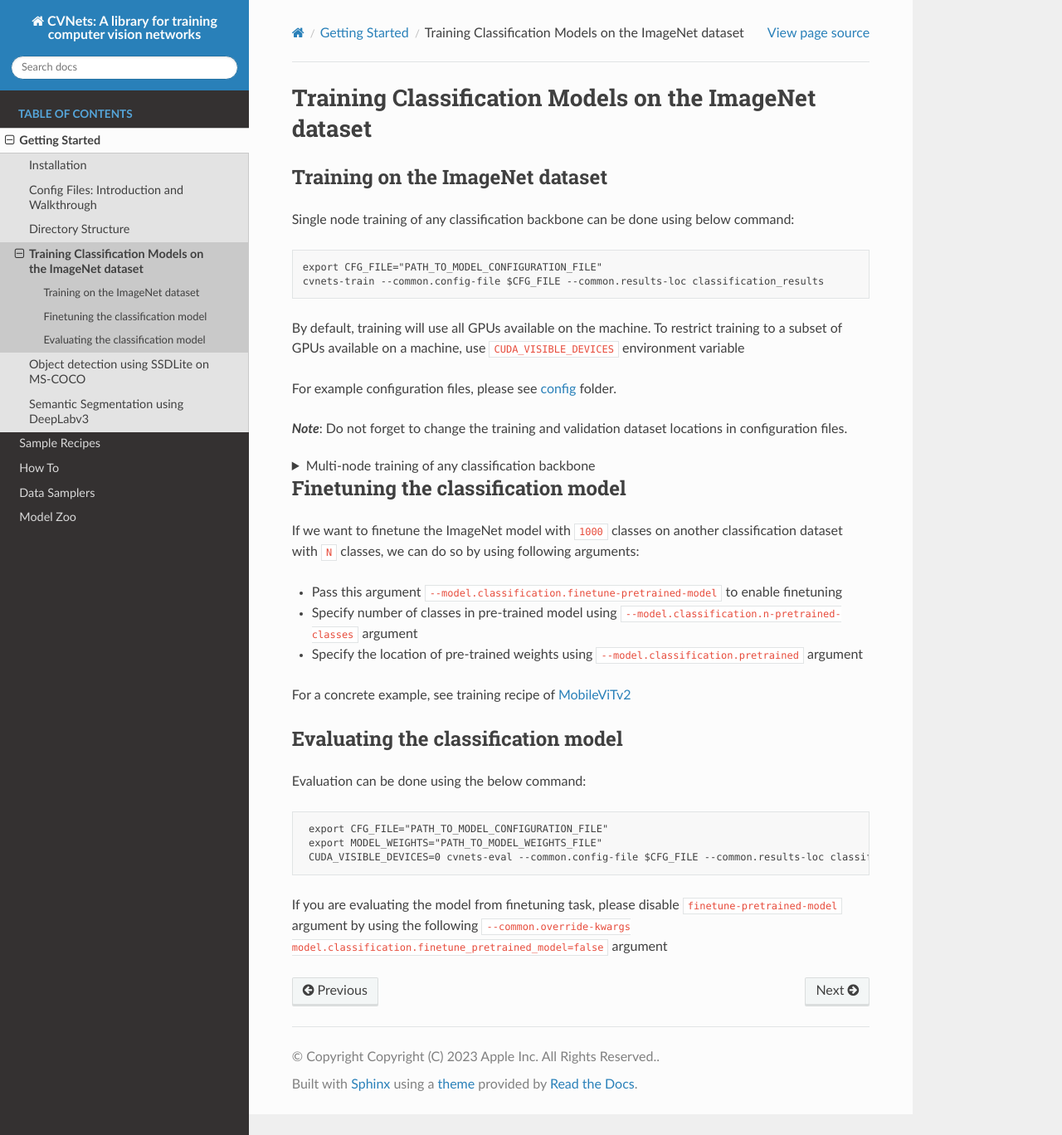
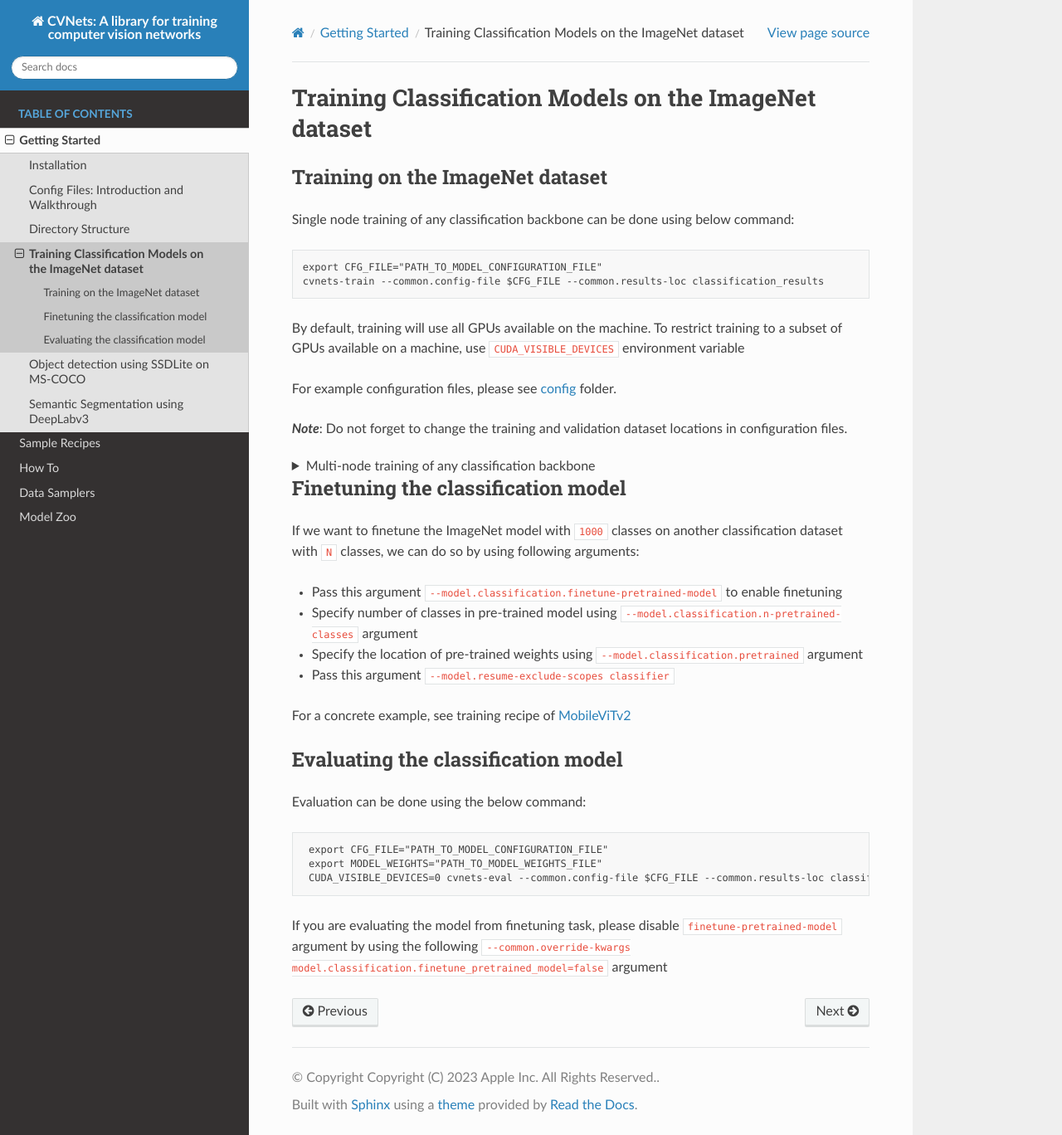
Before and after one commit to apple/ml-cvnets, a Sphinx documentation site: the page built from docs/source/en/models/classification/README-classification-tutorial.md, in a window 1280 px wide and 1368 px high. Shown: the whole window at 83% size. Built offline with Sphinx 7.4.7 and the Read the Docs theme 2.0.0, drawn with Linux system fonts in a browser that asks for light colours; pages that are not in the unit, such as notebooks, are missing from menus.

Commit message:
Update README-classification-tutorial.md
When you want fine-tuning model on a custom dataset with another N of classes you have to pass argument `--model.resume-exclude-scopes classifier` otherwise, we will get an error about the mismatch classifier layer.

```diff
--- a/docs/source/en/models/classification/README-classification-tutorial.md
+++ b/docs/source/en/models/classification/README-classification-tutorial.md
@@ -51,6 +51,7 @@ If we want to finetune the ImageNet model with `1000` classes on another classif
    * Pass this argument `--model.classification.finetune-pretrained-model` to enable finetuning
    * Specify number of classes in pre-trained model using `--model.classification.n-pretrained-classes` argument
    * Specify the location of pre-trained weights using `--model.classification.pretrained` argument
+   * Pass this argument `--model.resume-exclude-scopes classifier`
 
 For a concrete example, see training recipe of [MobileViTv2](README-mobilevit-v2.md)
 
```
